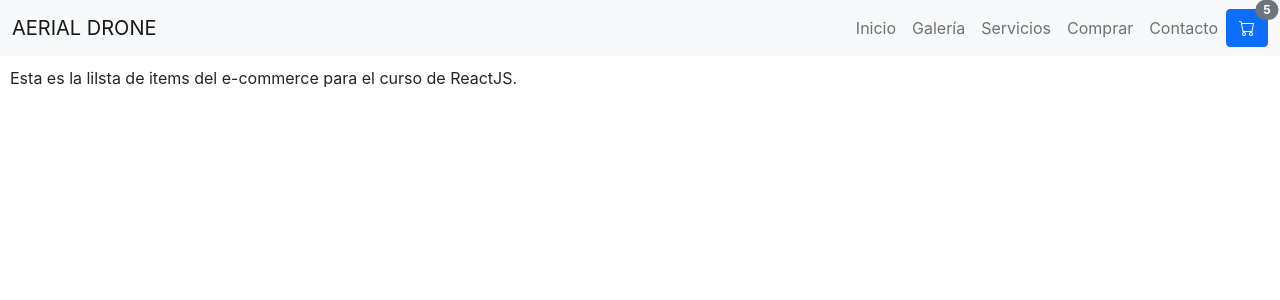
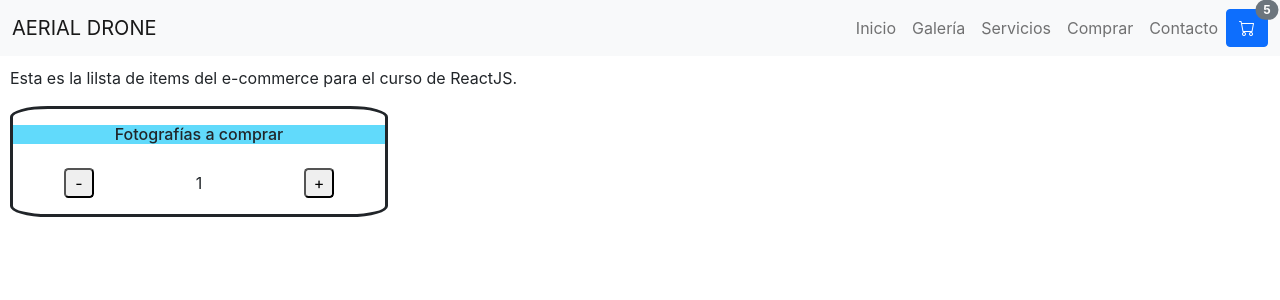
Before and after one commit to juanpablo1932/React-2, a React (Create React App) app: page / in a window 1280 px wide. Shown: the top 300 px of the page. Built offline with nearby package versions, Linux system fonts and the light colour scheme.

Commit message:
Se añade componente ItemCount

```diff
--- a/src/App.css
+++ b/src/App.css
@@ -44,3 +44,37 @@
 .main {
   margin: 10px;
 }
+
+.itemCount {
+  width: 30%;
+  border: solid;
+  border-radius: 10%;
+}
+
+.cardCount {
+  display: flex;
+  flex-direction: column;
+}
+
+.cardCount h1 {
+  font-size: 1rem;
+  text-align: center;
+  margin-top: 1rem;
+  background-color: #61dafb;
+}
+
+.cardCount p {
+  margin-bottom: 0 !important;
+}
+
+.btnCount {
+  display: flex;
+  justify-content: space-around;
+  align-items: center;
+  margin: 1rem 0 1rem 0;
+}
+
+.btnCount button {
+  border-radius: 15%;
+  width: 30px;
+}
--- a/src/components/CartWidget.js
+++ b/src/components/CartWidget.js
@@ -1,9 +1,9 @@
 const CartWidget = () => {
   return (
     <>
-      <button type="button" class="btn btn-primary position-relative">
-        <i class="bi bi-cart"></i>
-        <span class="position-absolute top-0 start-100 translate-middle badge rounded-pill bg-secondary">
+      <button type="button" className="btn btn-primary position-relative">
+        <i className="bi bi-cart"></i>
+        <span className="position-absolute top-0 start-100 translate-middle badge rounded-pill bg-secondary">
           5
         </span>
       </button>
--- /dev/null
+++ b/src/components/ItemCount.js
@@ -0,0 +1,33 @@
+import { useState } from "react";
+
+const ItemCount = (props) => {
+  const [contador, setContador] = useState(1); //Hook
+
+  const increment = () => {
+    if (contador < props.stock) {
+      setContador(contador + 1);
+    }
+  };
+  const decrement = () => {
+    if (contador > props.initial) {
+      setContador(contador - 1);
+    }
+  };
+
+  return (
+    <>
+      <div className="itemCount">
+        <div className="cardCount">
+          <h1>Fotografías a comprar</h1>
+          <div className="btnCount">
+            <button onClick={decrement}>-</button>
+            <p>{contador}</p>
+            <button onClick={increment}>+</button>
+          </div>
+        </div>
+      </div>
+    </>
+  );
+};
+
+export default ItemCount;
--- a/src/components/ItemListContainer.js
+++ b/src/components/ItemListContainer.js
@@ -1,3 +1,5 @@
+import ItemCount from "./ItemCount";
+
 const ItemListContainer = (props) => {
   return (
     <>
@@ -6,6 +8,7 @@ const ItemListContainer = (props) => {
           Esta es la lilsta de items del e-commerce para el curso de{" "}
           {props.curso}.
         </p>
+        <ItemCount stock="5" initial="1" />
       </div>
     </>
   );
--- a/src/components/NavBar.js
+++ b/src/components/NavBar.js
@@ -3,13 +3,13 @@ import CartWidget from "./CartWidget";
 const NavBar = () => {
   return (
     <>
-      <nav class="navbar navbar-expand-lg navbar-light bg-light ">
-        <div class="container-fluid justify-content-between">
-          <a class="navbar-brand" href="#">
+      <nav className="navbar navbar-expand-lg navbar-light bg-light ">
+        <div className="container-fluid justify-content-between">
+          <a className="navbar-brand" href="#">
             AERIAL DRONE
           </a>
           <button
-            class="navbar-toggler"
+            className="navbar-toggler"
             type="button"
             data-bs-toggle="collapse"
             data-bs-target="#navbarNav"
@@ -17,32 +17,32 @@ const NavBar = () => {
             aria-expanded="false"
             aria-label="Toggle navigation"
           >
-            <span class="navbar-toggler-icon"></span>
+            <span className="navbar-toggler-icon"></span>
           </button>
-          <div class="collapse navbar-collapse" id="navbarNav">
-            <ul class="navbar-nav sticky-top">
-              <li class="nav-item">
-                <a class="nav-link" href="#">
+          <div className="collapse navbar-collapse" id="navbarNav">
+            <ul className="navbar-nav sticky-top">
+              <li className="nav-item">
+                <a className="nav-link" href="#">
                   Inicio
                 </a>
               </li>
-              <li class="nav-item">
-                <a class="nav-link" href="#">
+              <li className="nav-item">
+                <a className="nav-link" href="#">
                   Galería
                 </a>
               </li>
-              <li class="nav-item">
-                <a class="nav-link" href="#">
+              <li className="nav-item">
+                <a className="nav-link" href="#">
                   Servicios
                 </a>
               </li>
-              <li class="nav-item">
-                <a class="nav-link" href="#">
+              <li className="nav-item">
+                <a className="nav-link" href="#">
                   Comprar
                 </a>
               </li>
-              <li class="nav-item">
-                <a class="nav-link" href="#">
+              <li className="nav-item">
+                <a className="nav-link" href="#">
                   Contacto
                 </a>
               </li>
```
